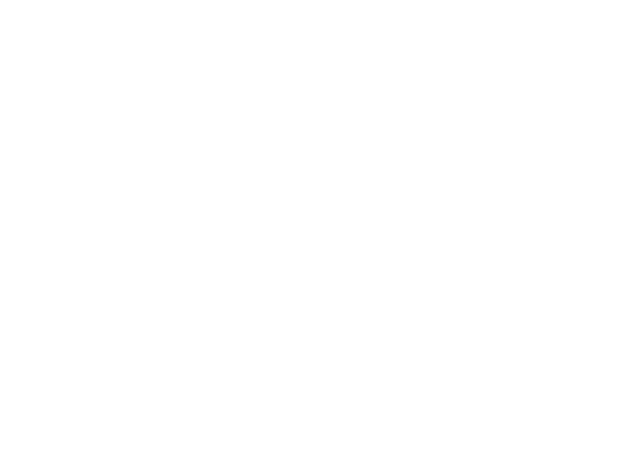
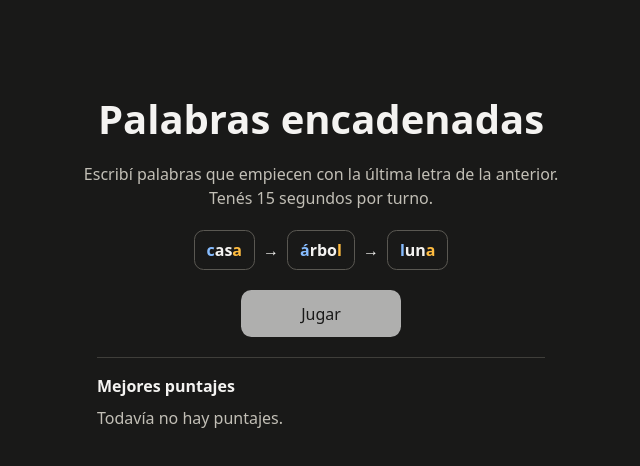
Before and after one commit to Matias-fl/unq-ui-matias-flores-trabajo-final, a React (Vite) app: page / in a window 1280 px wide. Shown: the top 466 px of the page, without its empty margins (319-959 px from the left). Built offline with nearby package versions, Linux system fonts and the light colour scheme.

Commit message:
impl initial game structure

```diff
--- a/src/App.jsx
+++ b/src/App.jsx
@@ -1,5 +1,7 @@
+import Home from './pages/Home.jsx'
+
 function App() {
-  return null
+  return <Home />
 }
 
 export default App
--- /dev/null
+++ b/src/components/WordChain.css
@@ -0,0 +1,65 @@
+.word-chain {
+  padding: 1rem;
+  border: 1px solid #d5dfe9;
+  border-radius: 0.75rem;
+  background: #fff;
+  overflow-wrap: anywhere;
+}
+
+.word-chain h2 {
+  margin: 0;
+  font-size: 1.125rem;
+}
+
+.word-chain p,
+.word-chain ol {
+  margin: 0.5rem 0 0;
+}
+
+.word-chain p {
+  color: #4c6074;
+}
+
+.word-tiles {
+  --tile-border: #a9b9c9;
+  --tile-first: #2455a4;
+  --tile-last: #785400;
+
+  display: flex;
+  flex-wrap: wrap;
+  gap: 0.5rem;
+  margin: 0;
+  padding: 0;
+  list-style: none;
+  overflow-wrap: anywhere;
+}
+
+.home .word-tiles {
+  --tile-border: #5a5852;
+  --tile-first: #86bcff;
+  --tile-last: #ffbc40;
+
+  justify-content: center;
+}
+
+.word-tiles li {
+  display: flex;
+  align-items: center;
+  gap: 0.5rem;
+  max-width: 100%;
+}
+
+.word-tiles__word {
+  padding: 0.45rem 0.75rem;
+  border: 1px solid var(--tile-border);
+  border-radius: 0.6rem;
+  font-weight: 600;
+}
+
+.word-tiles__first {
+  color: var(--tile-first);
+}
+
+.word-tiles__last {
+  color: var(--tile-last);
+}
--- /dev/null
+++ b/src/components/WordChain.jsx
@@ -0,0 +1,35 @@
+import './WordChain.css'
+
+export default function WordChain({ words, title = 'Cadena de palabras', hideTitle = false }) {
+  if (hideTitle) {
+    return <WordTiles words={words} label={title} />
+  }
+
+  return (
+    <section className="word-chain">
+      <h2>{title}</h2>
+      {words.length === 0 ? (
+        <p>Todavía no hay palabras en la cadena.</p>
+      ) : (
+        <WordTiles words={words} label={title} />
+      )}
+    </section>
+  )
+}
+
+function WordTiles({ words, label }) {
+  return (
+    <ol className="word-tiles" aria-label={label} role="list">
+      {words.map((word, index) => (
+        <li key={word}>
+          {index > 0 && <span aria-hidden="true">→</span>}
+          <span className="word-tiles__word">
+            <span className="word-tiles__first">{word[0]}</span>
+            {word.slice(1, -1)}
+            <span className="word-tiles__last">{word.slice(1).at(-1)}</span>
+          </span>
+        </li>
+      ))}
+    </ol>
+  )
+}
--- /dev/null
+++ b/src/index.css
@@ -0,0 +1,20 @@
+:root {
+  font-family: system-ui, sans-serif;
+  line-height: 1.5;
+  color: #192838;
+  background: #f3f6f9;
+  font-synthesis: none;
+}
+
+* {
+  box-sizing: border-box;
+}
+
+body {
+  margin: 0;
+}
+
+button,
+input {
+  font: inherit;
+}
--- a/src/main.jsx
+++ b/src/main.jsx
@@ -1,6 +1,7 @@
 import { StrictMode } from 'react'
 import { createRoot } from 'react-dom/client'
 import App from './App.jsx'
+import './index.css'
 
 createRoot(document.getElementById('root')).render(
   <StrictMode>
--- /dev/null
+++ b/src/pages/Home.css
@@ -0,0 +1,68 @@
+.home {
+  min-height: 100vh;
+  padding: clamp(3rem, 12vh, 7rem) 1rem 3rem;
+  background: #191918;
+  color: #f4f3f1;
+  text-align: center;
+}
+
+.home__content {
+  display: grid;
+  justify-items: center;
+  gap: 1.25rem;
+  max-width: 42rem;
+  margin-inline: auto;
+}
+
+.home h1 {
+  margin: 0;
+  font-size: clamp(1.875rem, 5vw, 2.5rem);
+  line-height: 1.15;
+}
+
+.home header p {
+  margin: 1.25rem 0 0;
+  color: #c2bfb6;
+}
+
+.home__play {
+  min-width: 10rem;
+  padding: 0.7rem 1.25rem;
+  border: 0;
+  border-radius: 0.65rem;
+  background: #fff;
+  color: #191918;
+  cursor: pointer;
+}
+
+.home__play:enabled:hover {
+  background: #e5e5e3;
+}
+
+.home__play:disabled {
+  cursor: default;
+  opacity: 0.65;
+}
+
+.home__play:focus-visible {
+  outline: 2px solid #86bcff;
+  outline-offset: 4px;
+}
+
+.home__scores {
+  width: min(100%, 28rem);
+  padding-top: 1rem;
+  border-top: 1px solid #3f3e3a;
+  text-align: left;
+}
+
+.home__scores h2,
+.home__scores p {
+  margin: 0;
+  font-size: 1rem;
+}
+
+.home__scores p {
+  margin-top: 0.5rem;
+  color: #c2bfb6;
+}
--- /dev/null
+++ b/src/pages/Home.jsx
@@ -0,0 +1,30 @@
+import WordChain from '../components/WordChain.jsx'
+import { TURN_SECONDS } from '../utils/gameRules.js'
+import './Home.css'
+
+const EXAMPLE_WORDS = ['casa', 'árbol', 'luna']
+
+export default function Home() {
+  return (
+    <main className="home">
+      <div className="home__content">
+        <header>
+          <h1>Palabras encadenadas</h1>
+          <p>
+            Escribí palabras que empiecen con la última letra de la anterior.
+            <br />
+            Tenés {TURN_SECONDS} segundos por turno.
+          </p>
+        </header>
+
+        <WordChain words={EXAMPLE_WORDS} title="Ejemplo de cadena" hideTitle />
+        <button className="home__play" type="button" disabled>Jugar</button>
+
+        <section className="home__scores">
+          <h2>Mejores puntajes</h2>
+          <p>Todavía no hay puntajes.</p>
+        </section>
+      </div>
+    </main>
+  )
+}
--- /dev/null
+++ b/src/utils/gameRules.js
@@ -0,0 +1 @@
+export const TURN_SECONDS = 15
```
Also changed, not shown: 1 other file (tests, documents, lock files or other folders).
